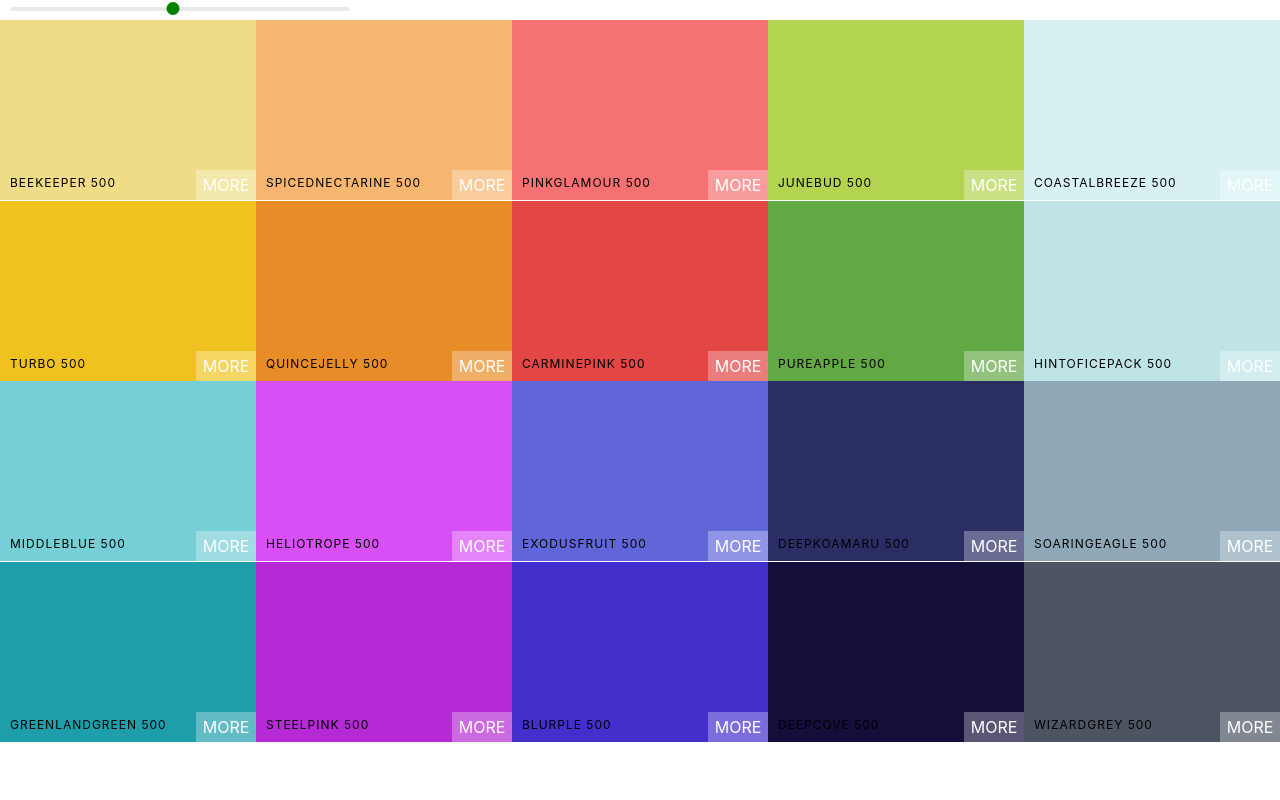
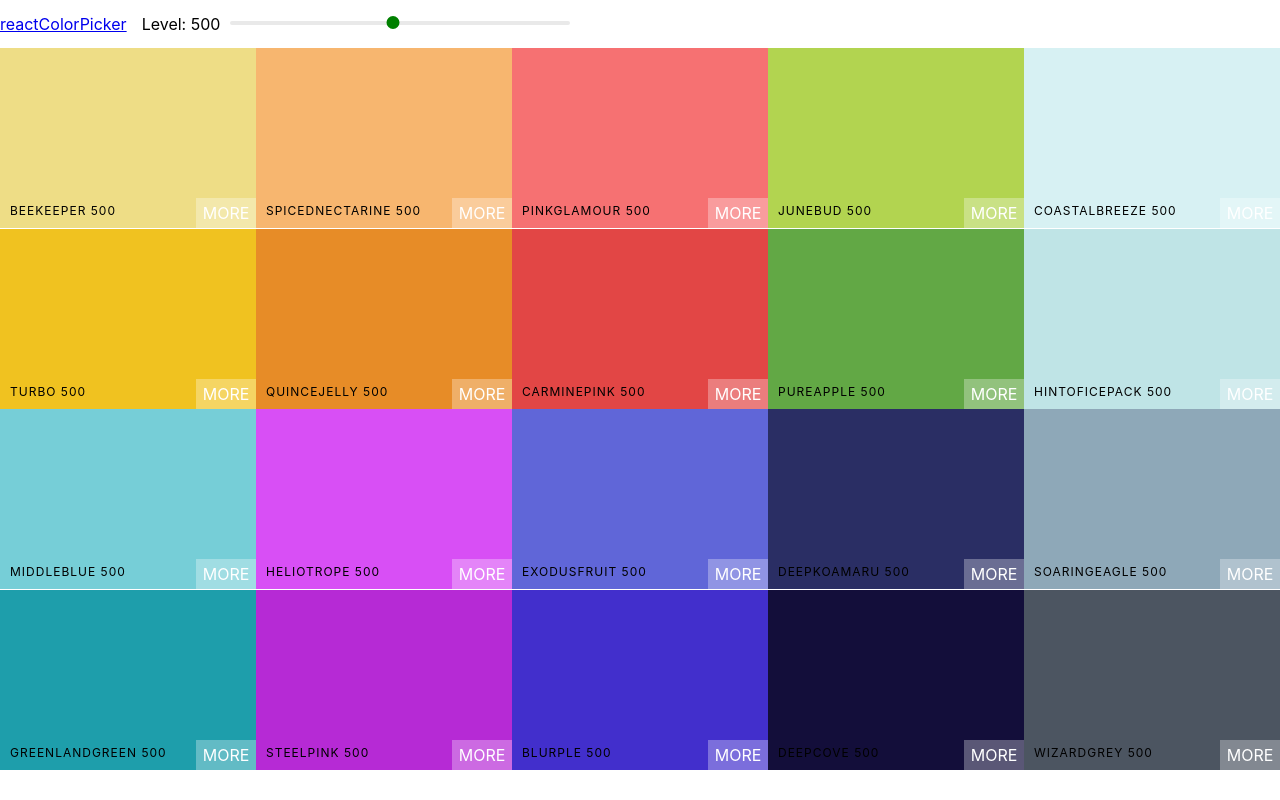
Before and after one commit to Georgee-lee/react_material_ui, a React (Create React App) app: page / in a window 1280 px wide. Built offline with nearby package versions, Linux system fonts and the light colour scheme.

Commit message:
create navbar

```diff
--- /dev/null
+++ b/src/Components/Navbar/Navbar.js
@@ -0,0 +1,32 @@
+import React, { Component } from "react";
+import Slider from "rc-slider";
+import "rc-slider/assets/index.css";
+import "./navbar.css";
+
+class Navbar extends Component {
+  render() {
+    const { level, changeLevel } = this.props;
+
+    return (
+      <header className="Navbar">
+        <div className="logo">
+          <a href="#">reactColorPicker</a>
+        </div>
+        <div className="slider-container">
+          <span>Level: {level}</span>
+          <div className="slider">
+            <Slider
+              defaultValue={level}
+              min={100}
+              max={900}
+              step={100}
+              onAfterChange={changeLevel}
+            />
+          </div>
+        </div>
+      </header>
+    );
+  }
+}
+
+export default Navbar;
--- /dev/null
+++ b/src/Components/Navbar/index.js
@@ -0,0 +1 @@
+export { default } from "./Navbar";
--- /dev/null
+++ b/src/Components/Navbar/navbar.css
@@ -0,0 +1,40 @@
+.Navbar {
+  height: 6vh;
+
+  display: flex;
+  justify-content: flex-start;
+  align-items: center;
+}
+
+.logo {
+  margin-right: 15px;
+}
+
+.slider {
+  width: 340px;
+  margin: 0 10px;
+  display: inline-block;
+}
+
+.rc-slider-track {
+  background-color: transparent;
+}
+
+.rc-slide-rail {
+  height: 8px;
+}
+
+.rc-slider-handle,
+.rc-slider-handle:active,
+.rc-slider-handle:hover,
+.rc-slider-handle:focus {
+  width: 13px;
+  height: 13px;
+
+  margin-left: -7px;
+
+  background-color: green;
+  outline: none;
+  border: 2px solid green;
+  box-shadow: none;
+}
--- a/src/Components/Palette/Palette.js
+++ b/src/Components/Palette/Palette.js
@@ -1,8 +1,7 @@
 import React, { Component } from "react";
-import "rc-slider/assets/index.css";
 import "./palette.css";
 import ColorBox from "Components/ColorBox";
-import Slider, { Range } from "rc-slider";
+import Navbar from "Components/Navbar";
 
 class Palette extends Component {
   constructor(props) {
@@ -28,16 +27,7 @@ class Palette extends Component {
 
     return (
       <div className="Palette">
-        <div className="slider">
-          <Slider
-            defaultValue={level}
-            min={100}
-            max={900}
-            step={100}
-            onAfterChange={this.changeLevel}
-          />
-        </div>
-        {/* Navbar Component */}
+        <Navbar level={level} changeLevel={this.changeLevel} />
         <div className="Palette-colors">{colorBoxes}</div>
         {/* footer */}
       </div>
--- a/src/Components/Palette/palette.css
+++ b/src/Components/Palette/palette.css
@@ -5,32 +5,3 @@
 .Palette-colors {
   height: 90%;
 }
-
-.slider {
-  width: 340px;
-  margin: 0 10px;
-  display: inline-block;
-}
-
-.rc-slider-track {
-  background-color: transparent;
-}
-
-.rc-slide-rail {
-  height: 8px;
-}
-
-.rc-slider-handle,
-.rc-slider-handle:active,
-.rc-slider-handle:hover,
-.rc-slider-handle:focus {
-  width: 13px;
-  height: 13px;
-
-  margin-left: -7px;
-
-  background-color: green;
-  outline: none;
-  border: 2px solid green;
-  box-shadow: none;
-}
```
